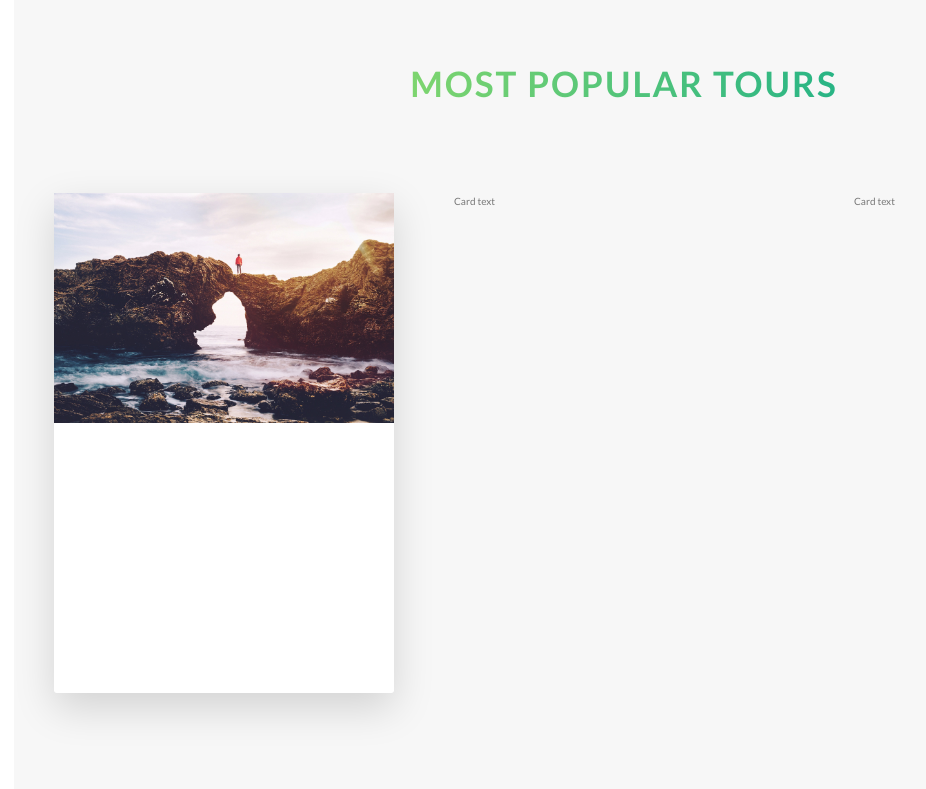
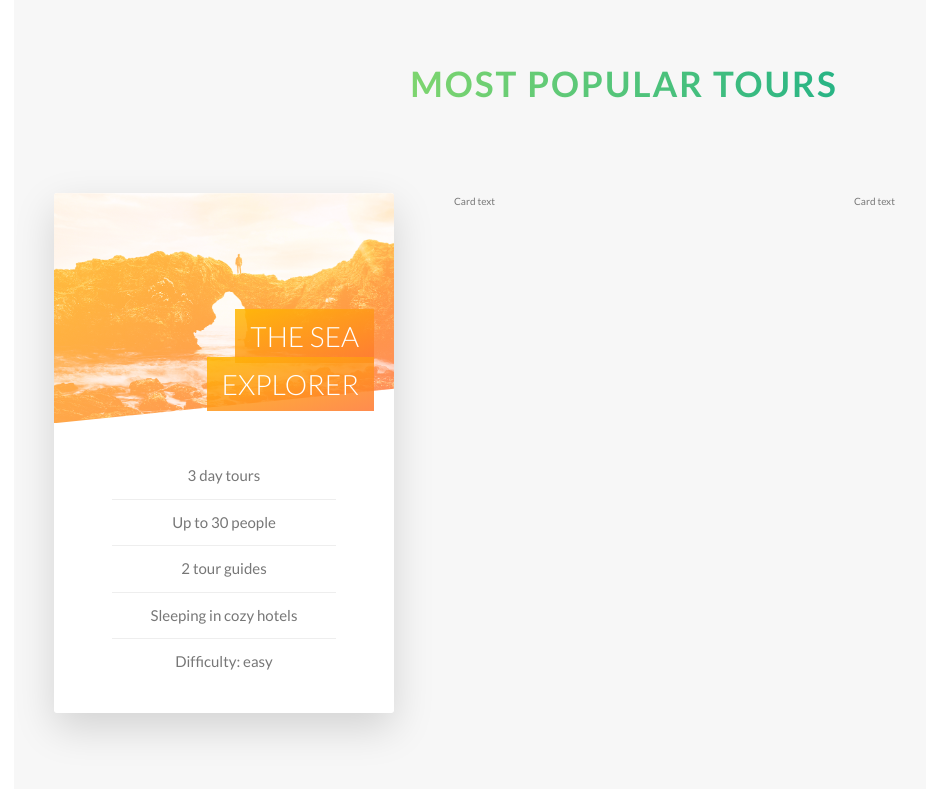
Before and after one commit to Jason-Malan/AdvancedCssAndScss, a website: page Natours/index.html in a window 1280 px wide. Shown: the part 2308-3097 px from the top of the page, without its empty margins (16-942 px from the left). Drawn offline with Linux system fonts and the light colour scheme.

Commit message:
Completed first card.

```diff
--- a/Natours/index.html
+++ b/Natours/index.html
@@ -142,11 +142,29 @@
             <div class="card">
               <div class="card__side card__side--front">
                 <div class="card__picture card__picture--1">&nbsp;</div>
-                <div class="card__heading">Heading</div>
-                <div class="card__details">Details</div>
+                <h4 class="card__heading">
+                  <span class="card__heading-span card__heading-span--1">
+                    The Sea Explorer
+                  </span>
+                </h4>
+                <div class="card__details">
+                  <ul>
+                    <li>3 day tours</li>
+                    <li>Up to 30 people</li>
+                    <li>2 tour guides</li>
+                    <li>Sleeping in cozy hotels</li>
+                    <li>Difficulty: easy</li>
+                  </ul>
+                </div>
               </div>
               <div class="card__side card__side--back card__side--back-1">
-                BACK
+                <div class="card__cta">
+                  <div class="card__price-box">
+                    <p class="card__price-only">Only</p>
+                    <p class="card__price-value">$297</p>
+                  </div>
+                  <a href="#" class="btn btn--white">Book now!</a>
+                </div>
               </div>
             </div>
           </div>
--- a/Natours/sass/abstracts/_variables.scss
+++ b/Natours/sass/abstracts/_variables.scss
@@ -10,6 +10,7 @@ $color-tertiary-light: #2998ff;
 $color-tertiary-dark: #5643fa;
 
 $color-grey-light-1: #f7f7f7;
+$color-grey-light-2: #eee;
 
 $color-grey-dark: #777;
 $color-white: #fff;
--- a/Natours/sass/components/_card.scss
+++ b/Natours/sass/components/_card.scss
@@ -2,13 +2,10 @@
   perspective: 150rem;
   -moz-perspective: 150rem;
   position: relative;
-  height: 50rem;
+  height: 52rem;
 
   &__side {
-    color: #fff;
-    font-size: 2rem;
-
-    height: 50rem;
+    height: 52rem;
     transition: all 0.8s ease;
     position: absolute;
     top: 0;
@@ -16,6 +13,7 @@
     width: 100%;
     backface-visibility: hidden;
     border-radius: 3px;
+    overflow: hidden;
     box-shadow: 0 1.5rem 4rem rgba($color-black, 0.15);
 
     &--front {
@@ -36,7 +34,7 @@
   }
 
   &:hover &__side--front {
-    transform: rotateY(180deg);
+    transform: rotateY(-180deg);
   }
 
   &:hover &__side--back {
@@ -46,9 +44,17 @@
   &__picture {
     background-size: cover;
     height: 23rem;
+    background-blend-mode: screen;
+    -webkit-clip-path: polygon(0 0, 100% 0, 100% 85%, 0% 100%);
+    clip-path: polygon(0 0, 100% 0, 100% 85%, 0% 100%);
 
     &--1 {
-      background-image: url("../img/nat-5.jpg");
+      background-image: linear-gradient(
+          to right bottom,
+          $color-secondary-light,
+          $color-secondary-dark
+        ),
+        url("../img/nat-5.jpg");
     }
     &--2 {
       background-image: url("../img/nat-5.jpg");
@@ -57,4 +63,75 @@
       background-image: url("../img/nat-5.jpg");
     }
   }
+
+  &__heading {
+    font-size: 2.8rem;
+    font-weight: 300;
+    text-transform: uppercase;
+    color: $color-white;
+    text-align: right;
+    width: 75%;
+    position: absolute;
+    top: 12rem;
+    right: 2rem;
+  }
+
+  &__heading-span {
+    padding: 1rem 1.5rem;
+    -webkit-box-decoration-break: clone;
+    box-decoration-break: clone;
+
+    &--1 {
+      background-image: linear-gradient(
+        to right bottom,
+        rgba($color-secondary-light, 0.85),
+        rgba($color-secondary-dark, 0.85)
+      );
+    }
+  }
+
+  &__details {
+    padding: 3rem;
+
+    ul {
+      list-style: none;
+      width: 80%;
+      margin: 0 auto;
+
+      li {
+        text-align: center;
+        font-size: 1.5rem;
+        padding: 1rem;
+
+        &:not(:last-child) {
+          border-bottom: 1px solid $color-grey-light-2;
+        }
+      }
+    }
+  }
+
+  // FRONT SIDE STYLING
+  &__cta {
+    position: absolute;
+    top: 50%;
+    left: 50%;
+    transform: translate(-50%, -50%);
+    width: 90%;
+    text-align: center;
+  }
+
+  &__price-box {
+    margin-bottom: 8rem;
+    color: $color-white;
+  }
+
+  &__price-only {
+    font-size: 1.4rem;
+    text-transform: uppercase;
+  }
+
+  &__price-value {
+    font-size: 6rem;
+    font-weight: 100;
+  }
 }
--- a/Natours/sass/layout/_header.scss
+++ b/Natours/sass/layout/_header.scss
@@ -10,6 +10,7 @@
   background-position: top;
   position: relative;
 
+  -webkit-clip-path: polygon(0 0, 100% 0, 100% 80%, 0 100%);
   clip-path: polygon(0 0, 100% 0, 100% 80%, 0 100%);
 
   &__logo-box {
```
Also changed, not shown: Natours/css/style.css.
